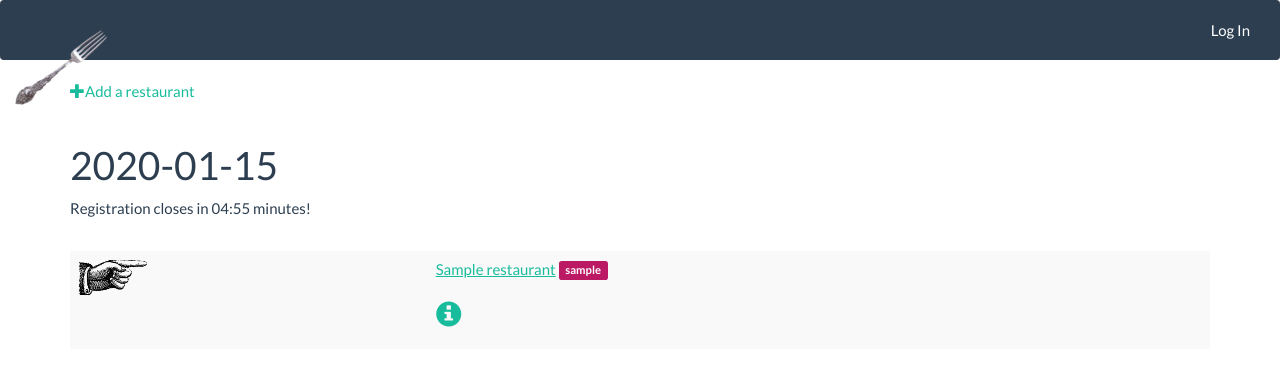
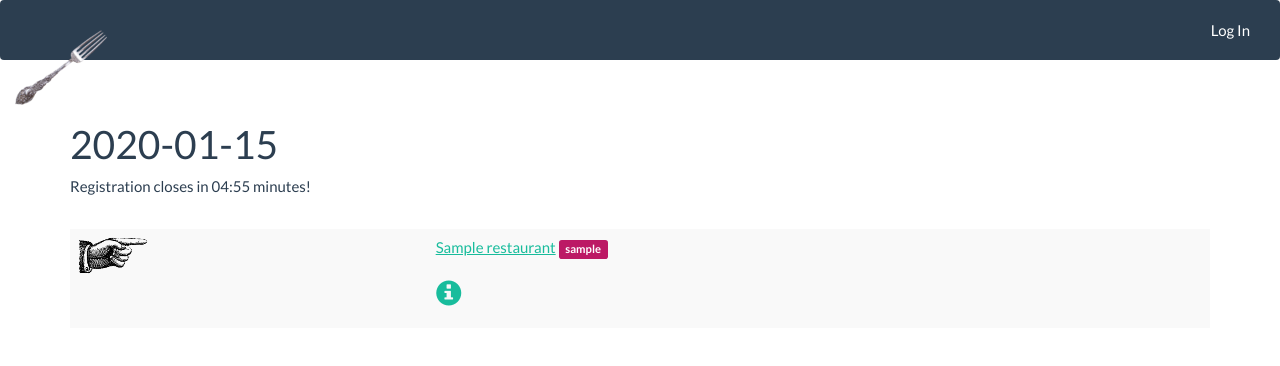
Before and after one commit to clementlefevre/hunger-game, a Flask app: template app/templates/restaurants.html in a window 1280 px wide. Shown: the top 366 px of the page. Run offline with Flask 2, Linux system fonts and the light colour scheme; the template is opened without the code that fills it: most values are stand-ins (such as "Sample title", 1, 10 or a date in 2020); some libraries are stand-ins or nearby versions; some web fonts are replaced.

```diff
--- a/app/templates/restaurants.html
+++ b/app/templates/restaurants.html
@@ -7,9 +7,6 @@
 
 {% block page_content %}
 
-    <a href="{{ url_for('.add_restaurant') }}">
-        <span class="glyphicon glyphicon-plus"></span>Add a restaurant
-    </a>
 
     {% include '_restaurants.html' %}
 
```
